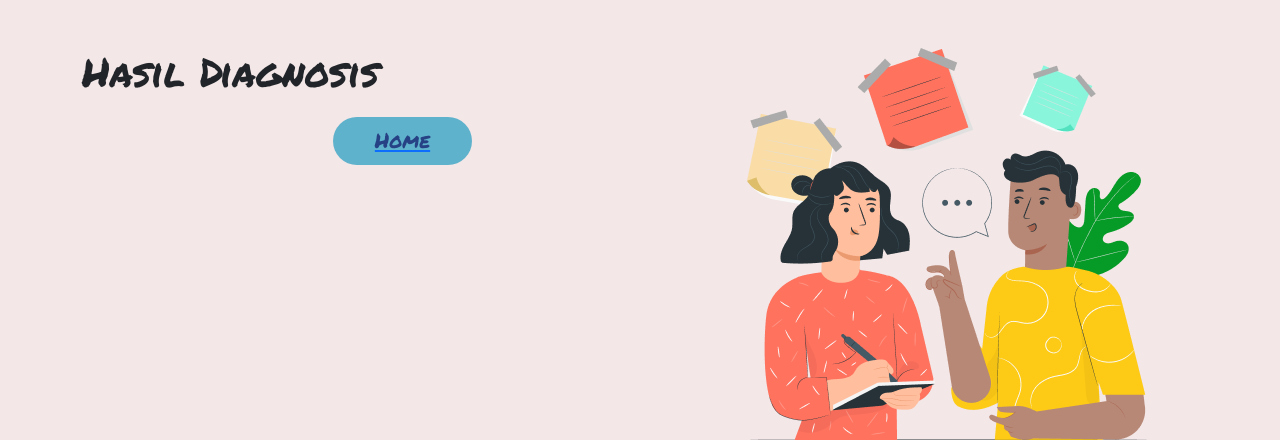
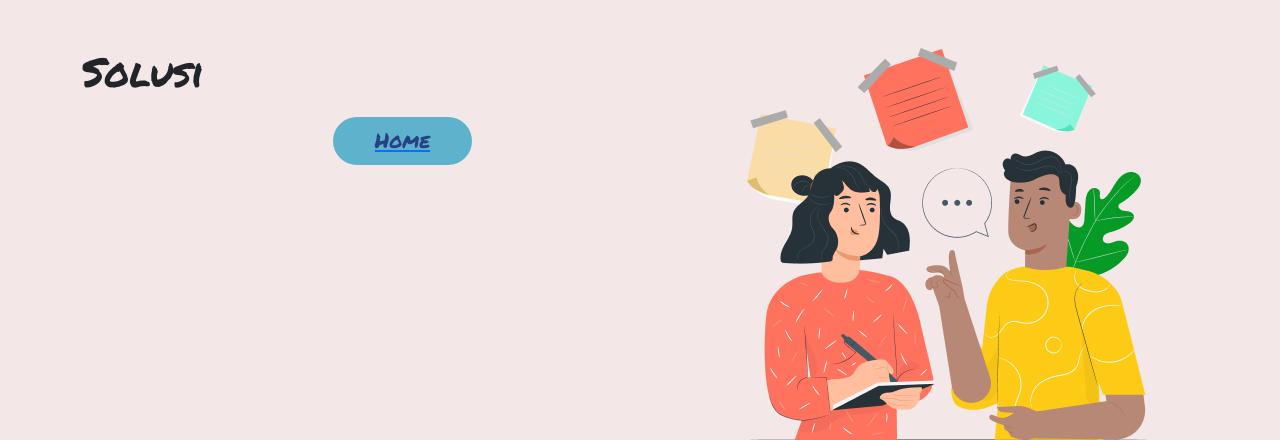
Before and after one commit to steven278/Expert-System, a PHP site: page /Solusi.php in a window 1280 px wide. Shown: the part 76-516 px from the top of the page. Run offline with PHP 8.4, Linux system fonts and the light colour scheme.

Commit message:
Update Solusi.php

```diff
--- a/Solusi.php
+++ b/Solusi.php
@@ -15,7 +15,7 @@
     <div class="container mt-5">
         <div class="row">
             <div class="col-md-7">
-                <h1>Hasil Diagnosis</h1>
+                <h1>Solusi</h1>
                     <a href="index.php">
                     <button id="btn-home">Home</button>
                     </a>
```
